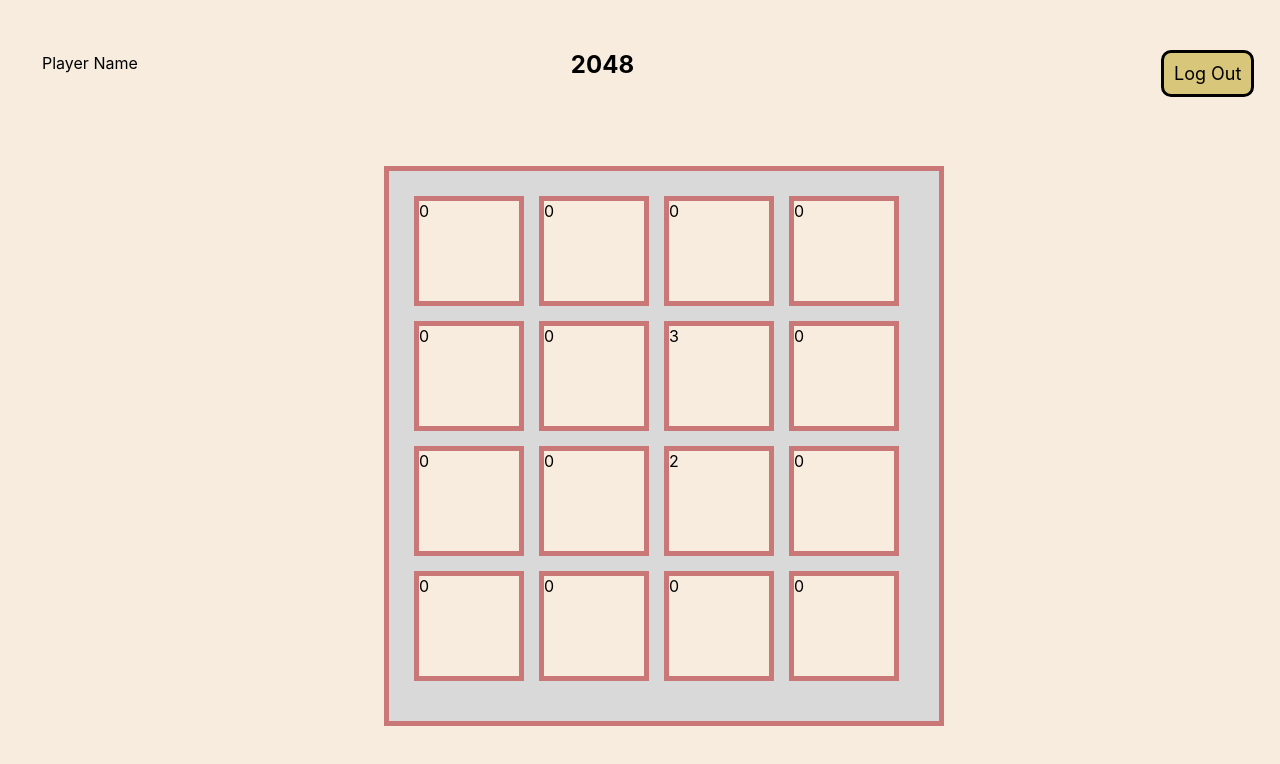
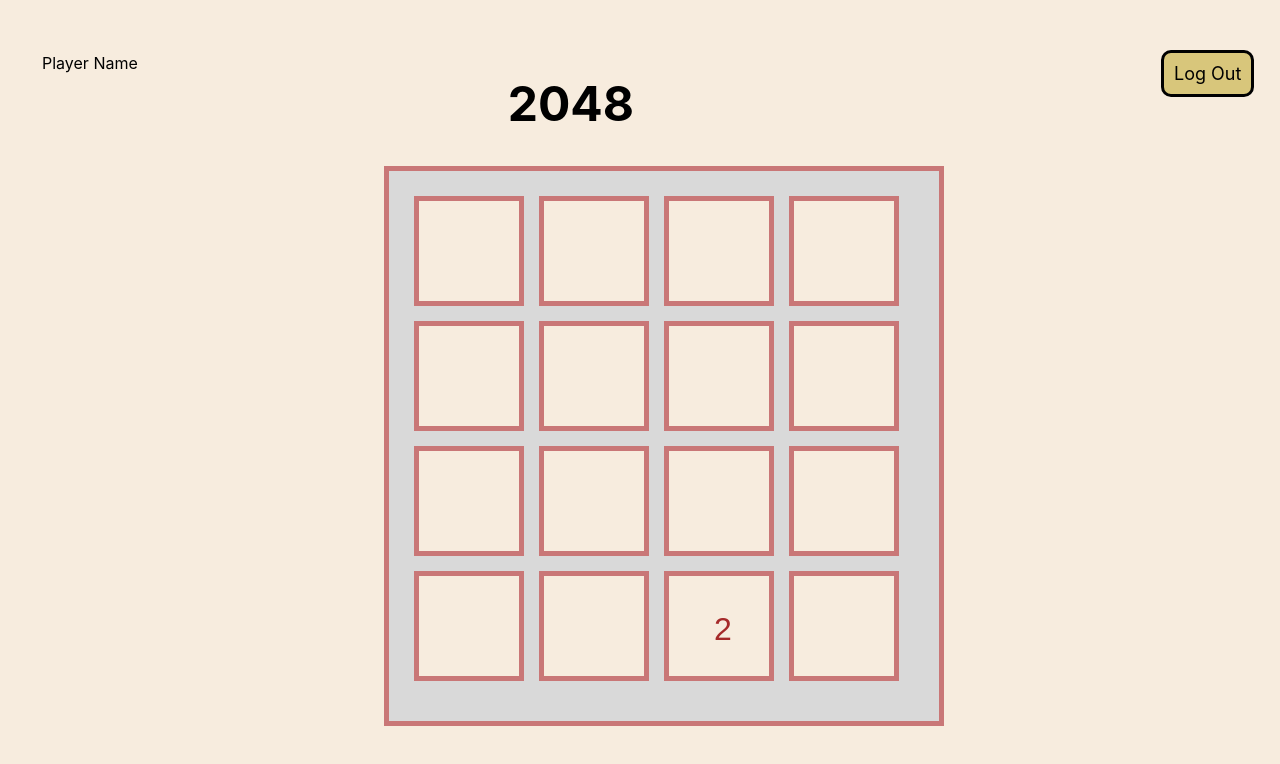
Before and after one commit to webAhead1/2048Game, a React (Create React App) app: page / in a window 1280 px wide. Shown: the top 764 px of the page. Built offline with nearby package versions, Linux system fonts and the light colour scheme.

Commit message:
random start

```diff
--- a/src/components/Heading/Heading.css
+++ b/src/components/Heading/Heading.css
@@ -15,7 +15,7 @@
   top: 5px;
   right: 50%;
   padding: 1rem;
-  font-size:x-large;
+  font-size: 300%;
   font-weight: bold;
 
 }
--- a/src/components/frame/GameFrame.js
+++ b/src/components/frame/GameFrame.js
@@ -1,20 +1,22 @@
 import React from "react";
 import "./frameStyle.css";
+let rowRand = Math.floor(Math.random()*4);
+let colRand = Math.floor(Math.random()*4);
 
 let numbers = [
   [0, 0, 0, 0],
-  [0, 0, 3, 0],
-  [0, 0, 2, 0],
+  [0, 0, 0, 0],
+  [0, 0, 0, 0],
   [0, 0, 0, 0],
 ];
-
+numbers[rowRand][colRand]=2;
 function GameFrame() {
   return (
     <div className="gameFrame">
       {numbers.map((row) =>
         row.map((number) => (
           <div className="cell">
-            <label className="cellNumber">{number}</label>
+            <label className="cellNumber">{number>0 ? number : null}</label>
           </div>
         ))
       )}
--- a/src/components/frame/frameStyle.css
+++ b/src/components/frame/frameStyle.css
@@ -15,3 +15,11 @@
   border: solid 5px #c97777;
   background-color: #f7ecde;
 }
+.cellNumber{
+  padding:45%;
+  top:35%;
+  position: relative;
+  font-size: 200%;
+  font-family: Arial, Helvetica, sans-serif;
+  color: brown;
+}
```
